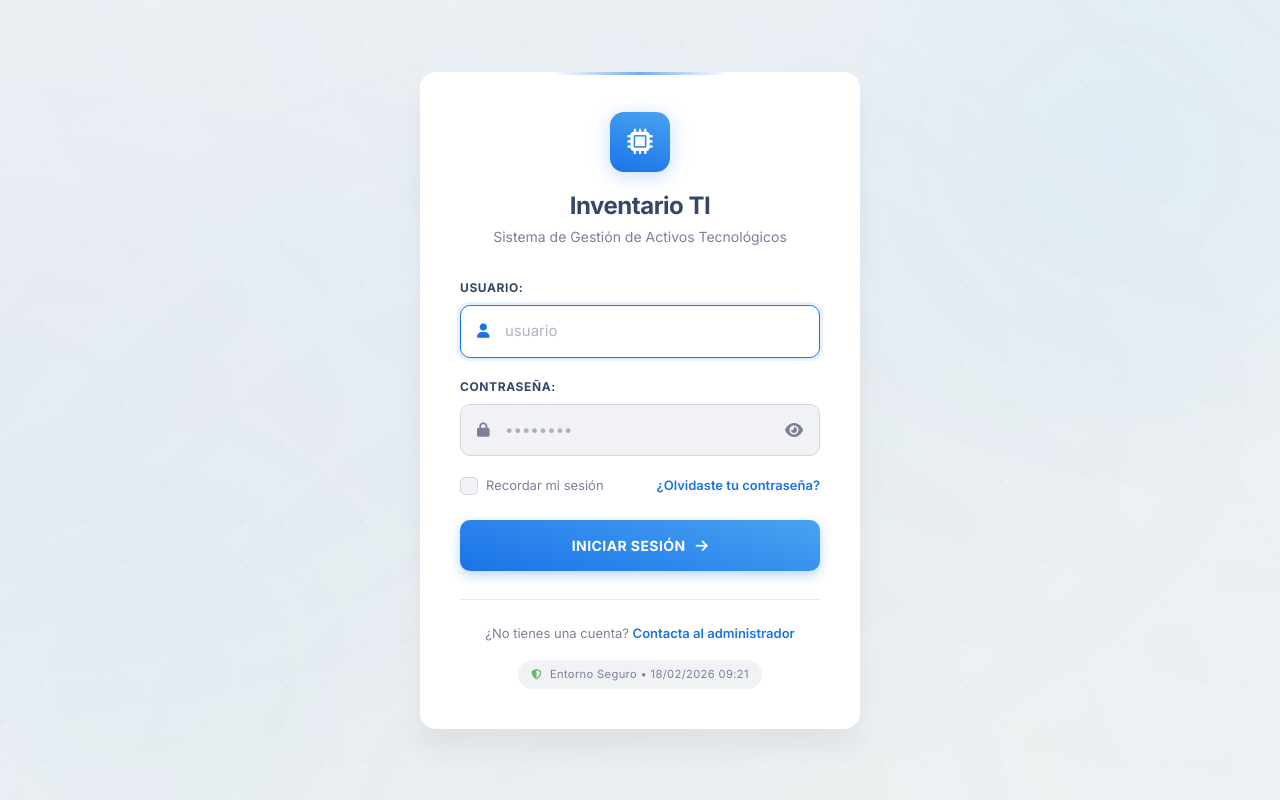
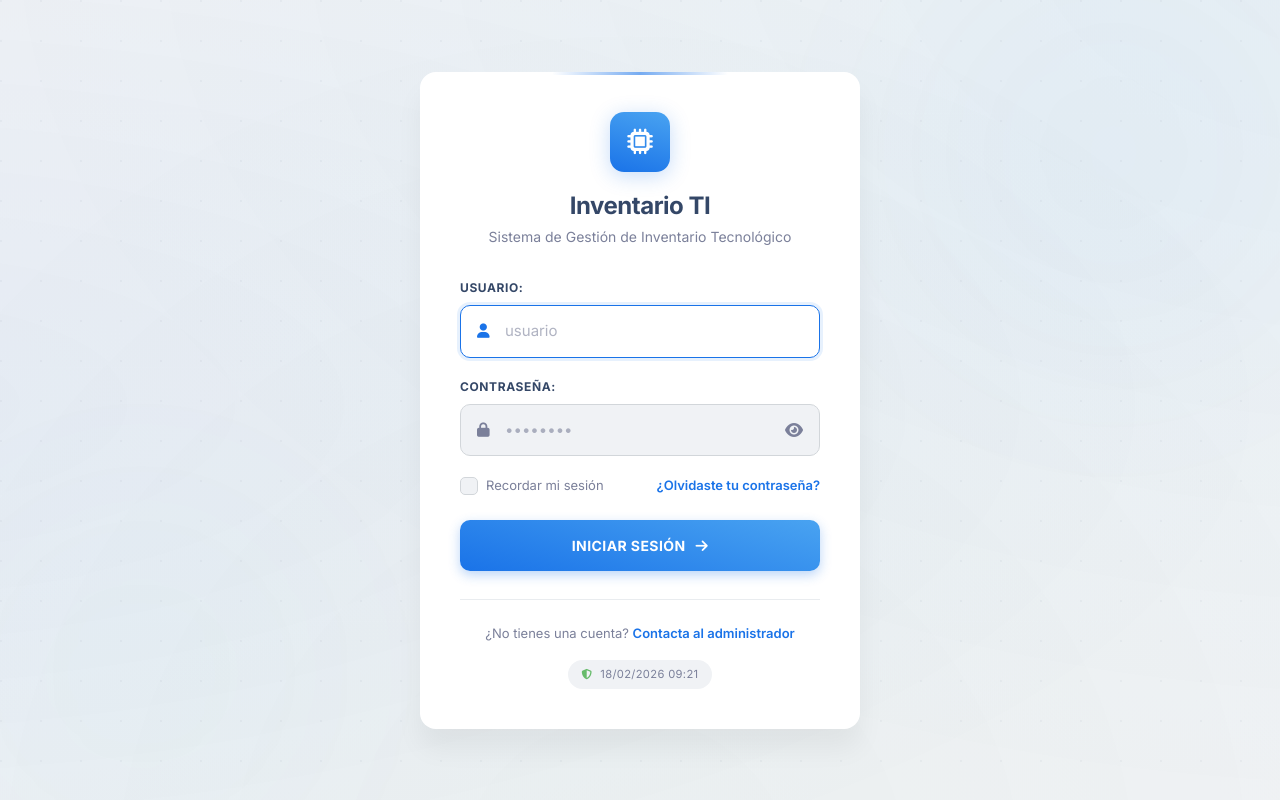
Before and after one commit to Eliasovalle22/inventario_tecnologico, a Django app: page /accounts/login/ in a window 1280 px wide. Run offline with Django 5.2, Linux system fonts and the light colour scheme; some libraries are stand-ins or nearby versions.

Commit message:
Update Login

```diff
--- a/templates/accounts/login.html
+++ b/templates/accounts/login.html
@@ -30,7 +30,7 @@
                 </div>
             </div>
             <h1>Inventario TI</h1>
-            <p>Sistema de Gestión de Activos Tecnológicos</p>
+            <p>Sistema de Gestión de Inventario Tecnológico</p>
         </div>
 
         <!-- Body -->
@@ -95,7 +95,7 @@
                 </p>
                 <div class="system-badge">
                     <i class="fas fa-shield-alt"></i>
-                    <span>Entorno Seguro • {% now "d/m/Y H:i" %}</span>
+                    <span>{% now "d/m/Y H:i" %}</span>
                 </div>
             </div>
         </div>
@@ -105,7 +105,7 @@
 
 {% block extra_js %}
 <script>
-    // Toggle password visibility
+    // visibilidad de contraseña
     function togglePassword() {
         const passwordInput = document.getElementById('id_password');
         const toggleIcon = document.getElementById('toggleIcon');
@@ -142,7 +142,7 @@
         }
     });
 
-    // Loading state en submit
+    // Indicador de carga
     document.getElementById('loginForm').addEventListener('submit', function(e) {
         const submitBtn = document.getElementById('submitBtn');
         submitBtn.classList.add('loading');
```
